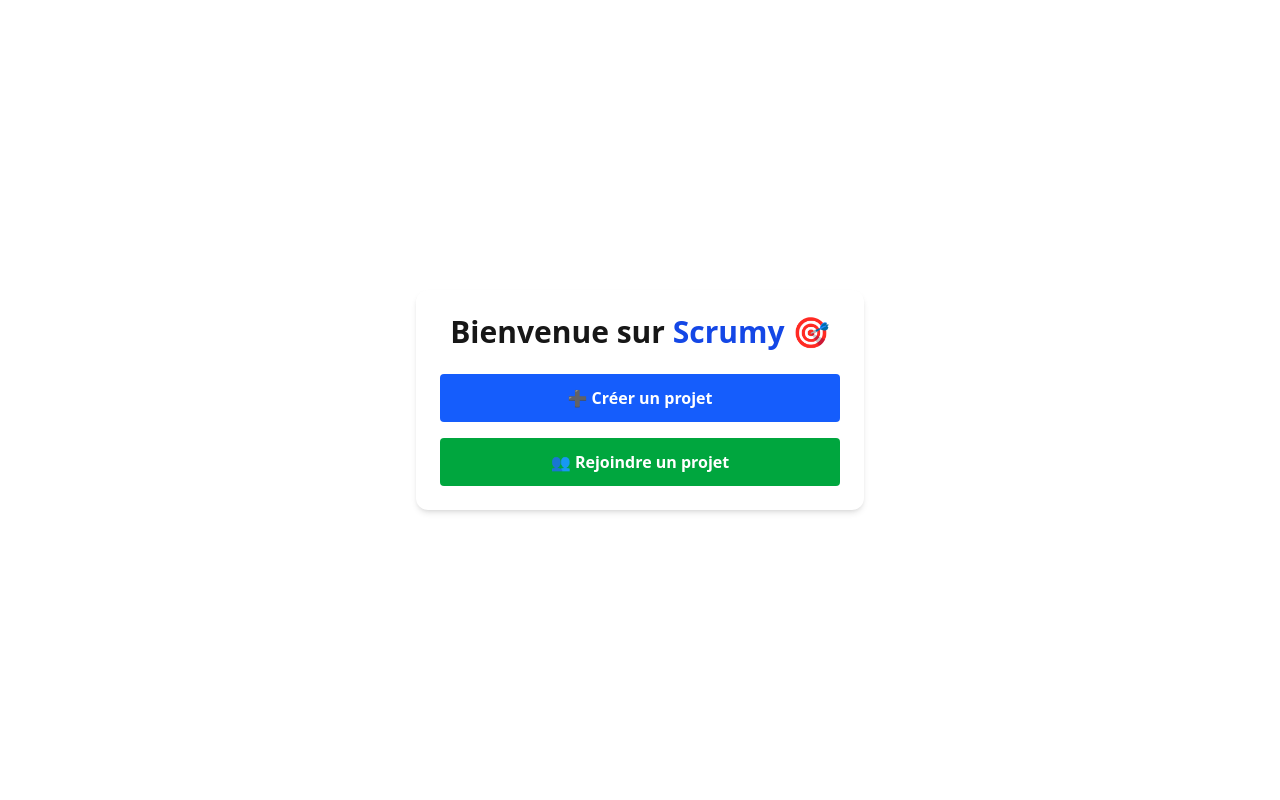
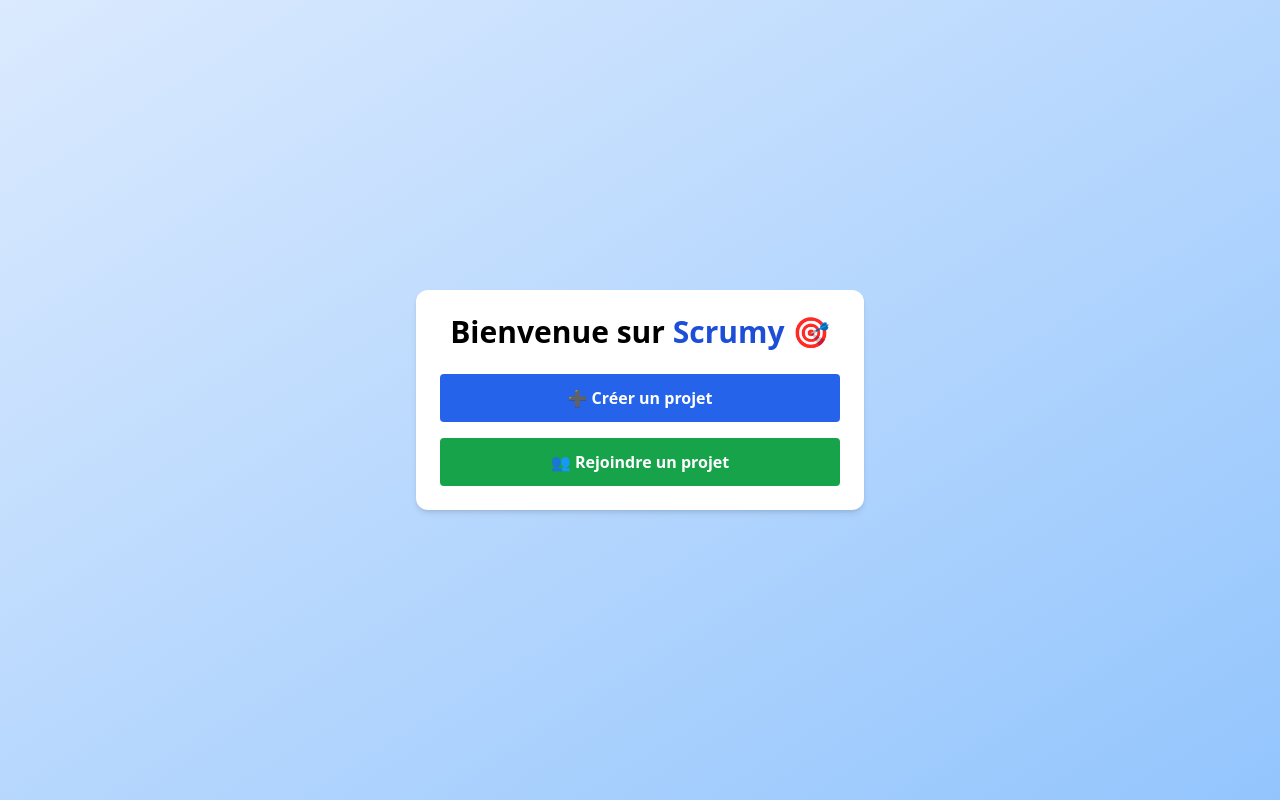
Before and after one commit to LucasPorcheron/Scrumy-App, a Next.js app: page / in a window 1280 px wide. Built offline with nearby package versions, Linux system fonts and the light colour scheme.

Commit message:
fix tailwinds

```diff
--- a/app/globals.css
+++ b/app/globals.css
@@ -1,26 +1,7 @@
-@import "tailwindcss";
-
-:root {
-  --background: #ffffff;
-  --foreground: #171717;
-}
-
-@theme inline {
-  --color-background: var(--background);
-  --color-foreground: var(--foreground);
-  --font-sans: var(--font-geist-sans);
-  --font-mono: var(--font-geist-mono);
-}
-
-@media (prefers-color-scheme: dark) {
-  :root {
-    --background: #0a0a0a;
-    --foreground: #ededed;
-  }
-}
+@tailwind base;
+@tailwind components;
+@tailwind utilities;
 
 body {
-  background: var(--background);
-  color: var(--foreground);
   font-family: system-ui, sans-serif;
 }
--- a/package.json
+++ b/package.json
@@ -16,14 +16,13 @@
     "react-dom": "^19.0.0"
   },
   "devDependencies": {
-    "@tailwindcss/postcss": "^4",
     "@types/node": "^20",
     "@types/react": "^19",
     "@types/react-dom": "^19",
     "autoprefixer": "^10.4.21",
     "postcss": "^8.5.6",
     "prisma": "^6.10.1",
-    "tailwindcss": "^4.1.10",
+    "tailwindcss": "^3.4.17",
     "typescript": "^5"
   }
 }
```
Also changed, not shown: 1 other file (tests, documents, lock files or other folders).
